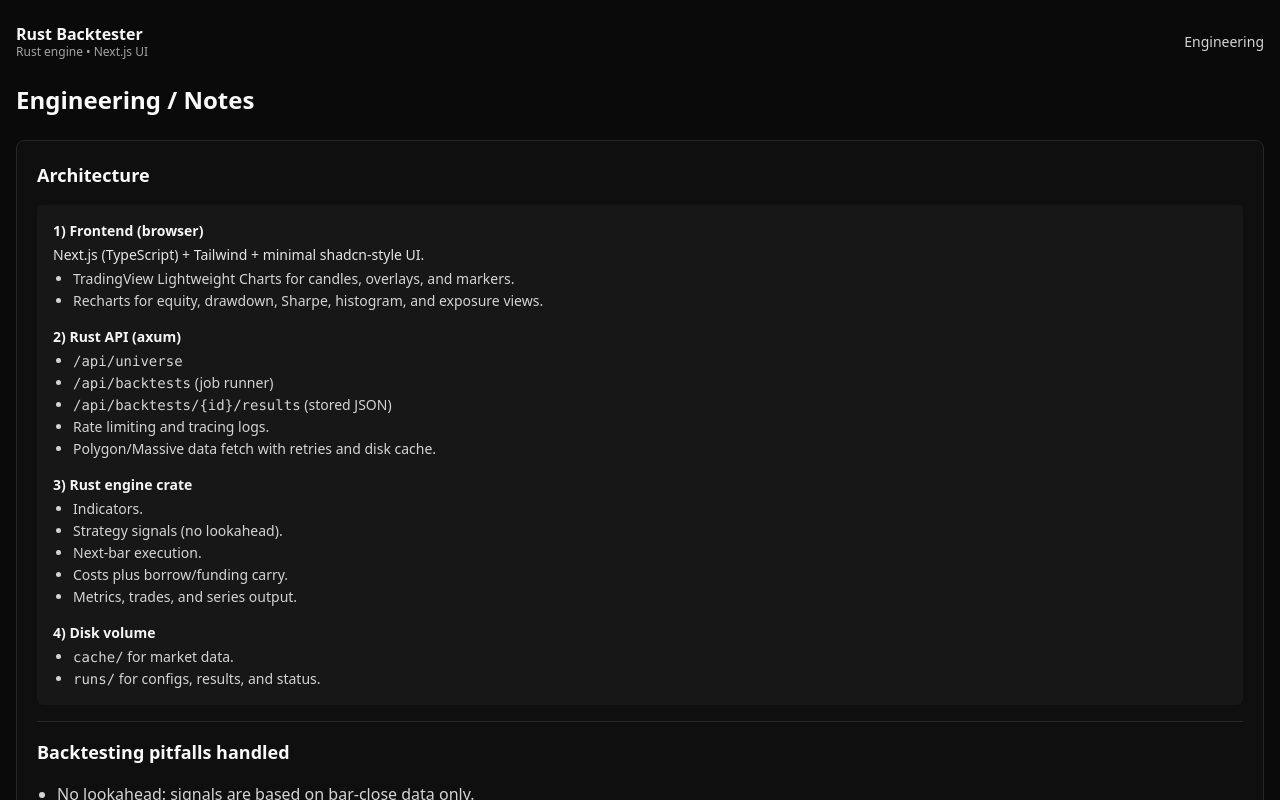
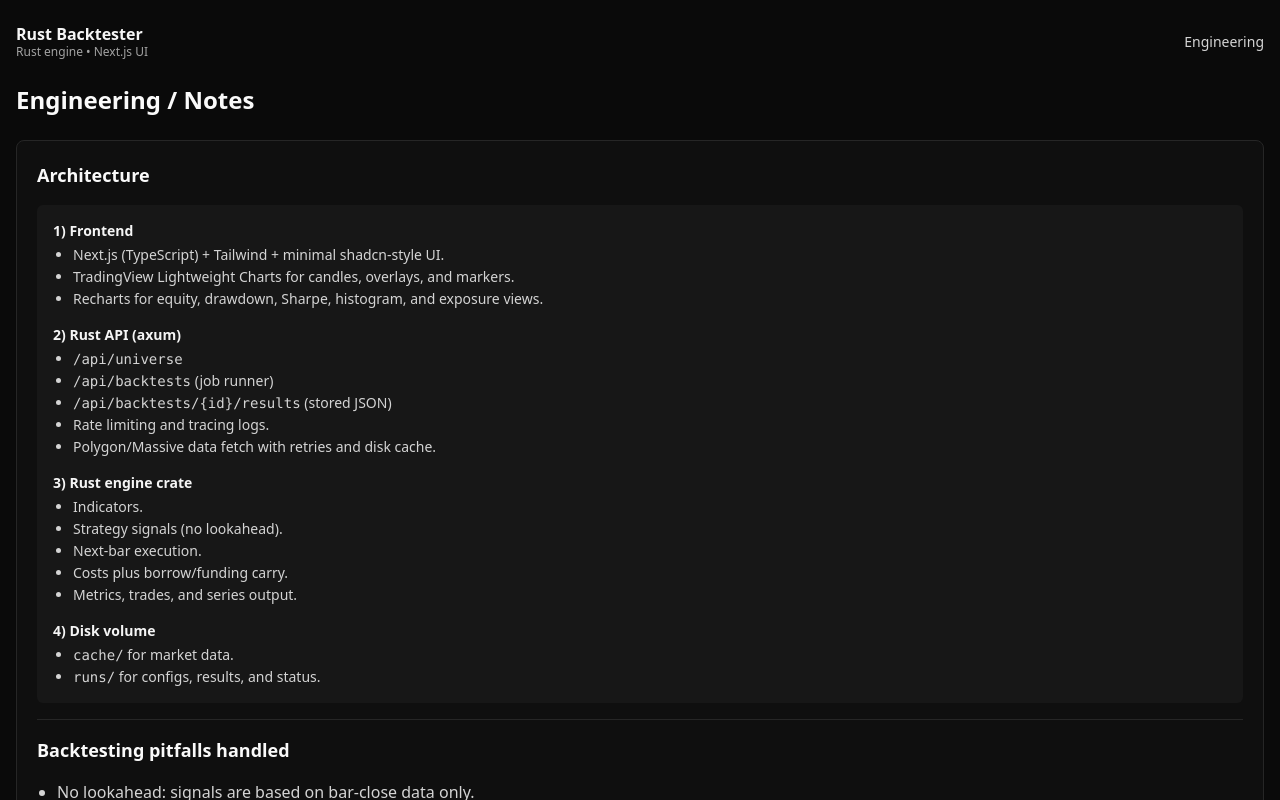
Before and after one commit to brubrudsi/rust-backtester, a Next.js app in the folder frontend/: page /engineering in a window 1280 px wide. Shown: the top 800 px of the page. Built offline with nearby package versions, Linux system fonts and the light colour scheme.

Commit message:
change artitecture to not be ascii art

```diff
--- a/frontend/app/engineering/page.tsx
+++ b/frontend/app/engineering/page.tsx
@@ -10,9 +10,9 @@ export default function EngineeringPage() {
         <h2 className="text-lg font-semibold">Architecture</h2>
         <div className="text-sm text-neutral-200 bg-neutral-900 p-4 rounded-md space-y-4">
           <section className="space-y-1">
-            <h3 className="font-semibold text-neutral-100">1) Frontend (browser)</h3>
-            <p>Next.js (TypeScript) + Tailwind + minimal shadcn-style UI.</p>
+            <h3 className="font-semibold text-neutral-100">1) Frontend</h3>
             <ul className="list-disc pl-5 text-neutral-300 space-y-0.5">
+              <li>Next.js (TypeScript) + Tailwind + minimal shadcn-style UI.</li>
               <li>TradingView Lightweight Charts for candles, overlays, and markers.</li>
               <li>Recharts for equity, drawdown, Sharpe, histogram, and exposure views.</li>
             </ul>
```
